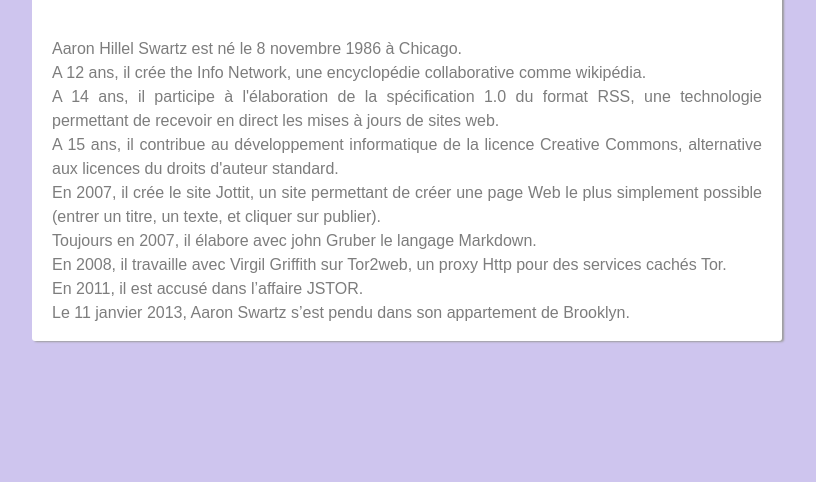
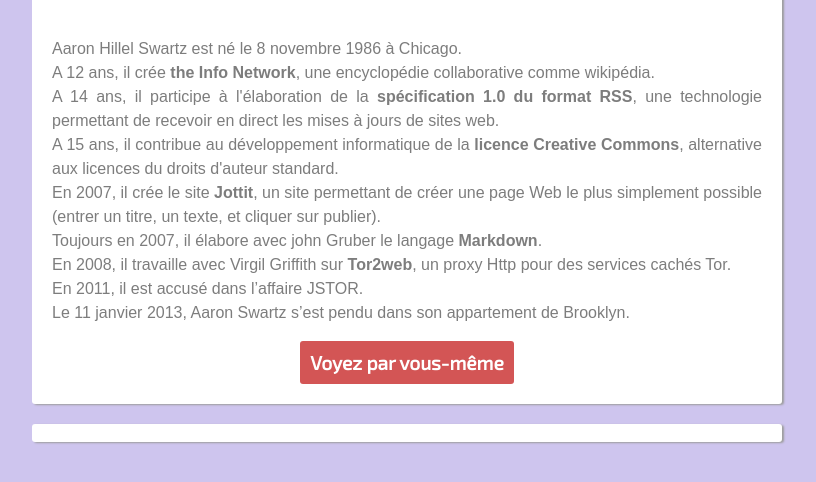
Before and after one commit to jldenbroeder/aaron-swartz, a plain HTML site: page index.html in a window 1280 px wide. Shown: the part 310-792 px from the top of the page, without its empty margins (233-1049 px from the left). Drawn offline with Linux system fonts and the light colour scheme.

Commit message:
bouton voir

```diff
--- a/index.html
+++ b/index.html
@@ -20,15 +20,21 @@
     </div>
     <div class="col_100">
       <p class="texte-justify">Aaron Hillel Swartz est né le 8 novembre 1986 à Chicago. <br>
-A 12 ans, il crée the Info Network, une encyclopédie collaborative comme wikipédia.<br>
-A 14 ans, il participe à l'élaboration de la spécification 1.0 du format RSS, une technologie permettant de recevoir en direct les mises à jours de sites web.<br>
-A 15 ans, il contribue au développement informatique de la licence Creative Commons, alternative aux licences du droits d'auteur standard.<br>
-En 2007, il crée le site Jottit, un site permettant de créer une page Web le plus simplement possible (entrer un titre, un texte, et cliquer sur publier).<br>
-Toujours en 2007, il élabore avec john Gruber le langage Markdown.<br>
-En 2008, il travaille avec Virgil Griffith sur Tor2web, un proxy Http pour des services cachés Tor.<br>
+A 12 ans, il crée <strong>the Info Network</strong>, une encyclopédie collaborative comme wikipédia.<br>
+A 14 ans, il participe à l'élaboration de la <strong>spécification 1.0 du format RSS</strong>, une technologie permettant de recevoir en direct les mises à jours de sites web.<br>
+A 15 ans, il contribue au développement informatique de la <strong>licence Creative Commons</strong>, alternative aux licences du droits d'auteur standard.<br>
+En 2007, il crée le site <strong>Jottit</strong>, un site permettant de créer une page Web le plus simplement possible (entrer un titre, un texte, et cliquer sur publier).<br>
+Toujours en 2007, il élabore avec john Gruber le langage <strong>Markdown</strong>.<br>
+En 2008, il travaille avec Virgil Griffith sur <strong>Tor2web</strong>, un proxy Http pour des services cachés Tor.<br>
 En 2011, il est accusé dans l’affaire JSTOR.<br>
 Le 11 janvier 2013, Aaron Swartz s’est pendu dans son appartement de Brooklyn.</p>
     </div>
+    <div id="bouton"><a href="https://fr.wikipedia.org/wiki/Aaron_Swartz" target="_blank">Voyez par vous-même</a></div>
+  </div>
+  <!-- icones RS -->
+  <div class="row1">
+    <div>&nbsp;</div>
+
   </div>
 </body>
 </html>
--- a/style.css
+++ b/style.css
@@ -72,8 +72,6 @@ line-height: 1.5;
   box-shadow: 2px 1px 2px #9d9d9d;
 }
 #circle {
-  width: 200px;
-  height: 200px;
   margin-top: 20px;
   background-image: url(images/aaron-nb-227x244-rond-cadre.png);
   background-repeat:no-repeat;
@@ -87,6 +85,40 @@ line-height: 1.5;
   border-style: solid;
   border-color: rgb(204, 204, 204);
 }
+#bouton{
+  display: -webkit-box;
+  display: -webkit-flex;
+  display: -moz-box;
+  display: -ms-flexbox;
+  display: flex;
+  flex-direction: column;
+  /* centrer horizontalement */
+  align-items: center;
+  -ms-flex-align: center;
+  /* centrer horizontalement */
+  align-items: center;
+  -ms-flex-align: center;
+  /*width:250px;*/
+  /*height:50px;*/
+  padding: 10px;
+  margin-bottom: 20px;
+  /* coins arrondis */
+  -moz-border-radius: 3px;
+  -webkit-border-radius: 3px;
+  border-radius: 3px;
+  background-color: rgb(211, 85, 85);
+  font-size:120%;
+  font-family: 'Exo 2', sans-serif;
+  font-weight: 800;
+}
+#bouton a{
+  text-decoration: none;
+  color: rgb(255, 255, 255);
+  }
+#bouton a:hover{
+  color: rgb(236, 255, 83);
+  }
+
 .texte-centre{
   text-align: center;
 }
@@ -101,14 +133,7 @@ line-height: 1.5;
 {
   width: 33.33%;
 }
-.bleu-12 {
-  font-family: Times, "Times New Roman", Georgia, serif;
-  font-size: 12;
-  color: rgb(0, 21, 38);
-}
-.class-color {
-  color: blue;
-}
+
 h1 {
  font-size:200%;
  font-family: 'Exo 2', sans-serif;
```
